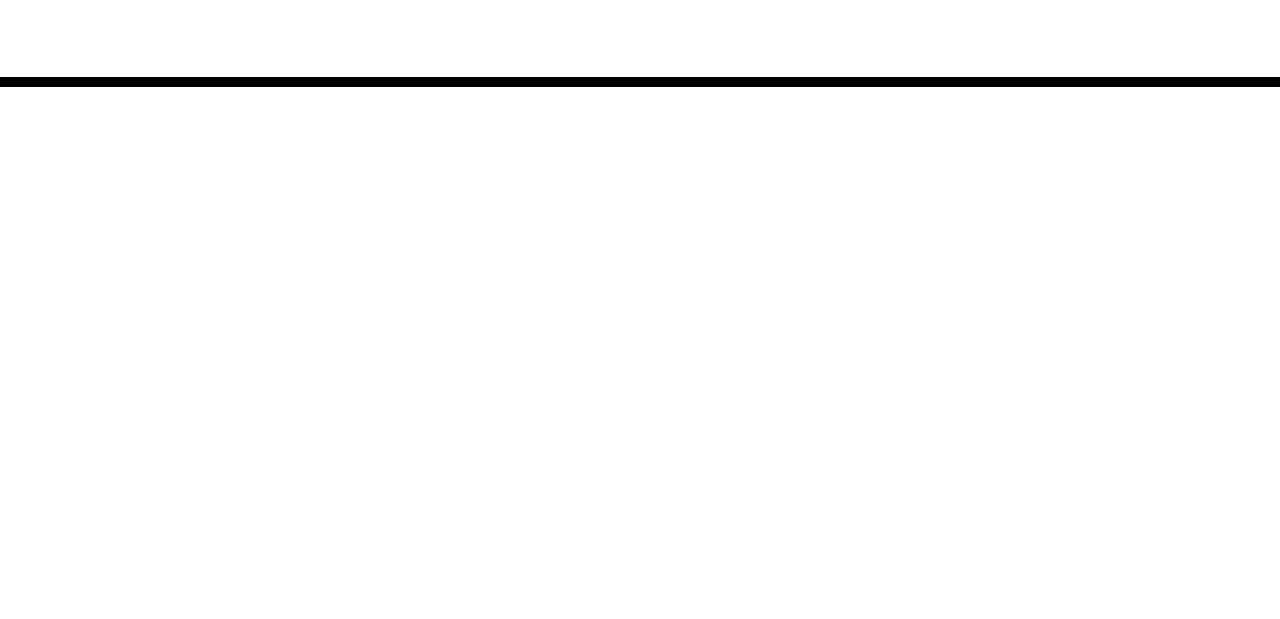
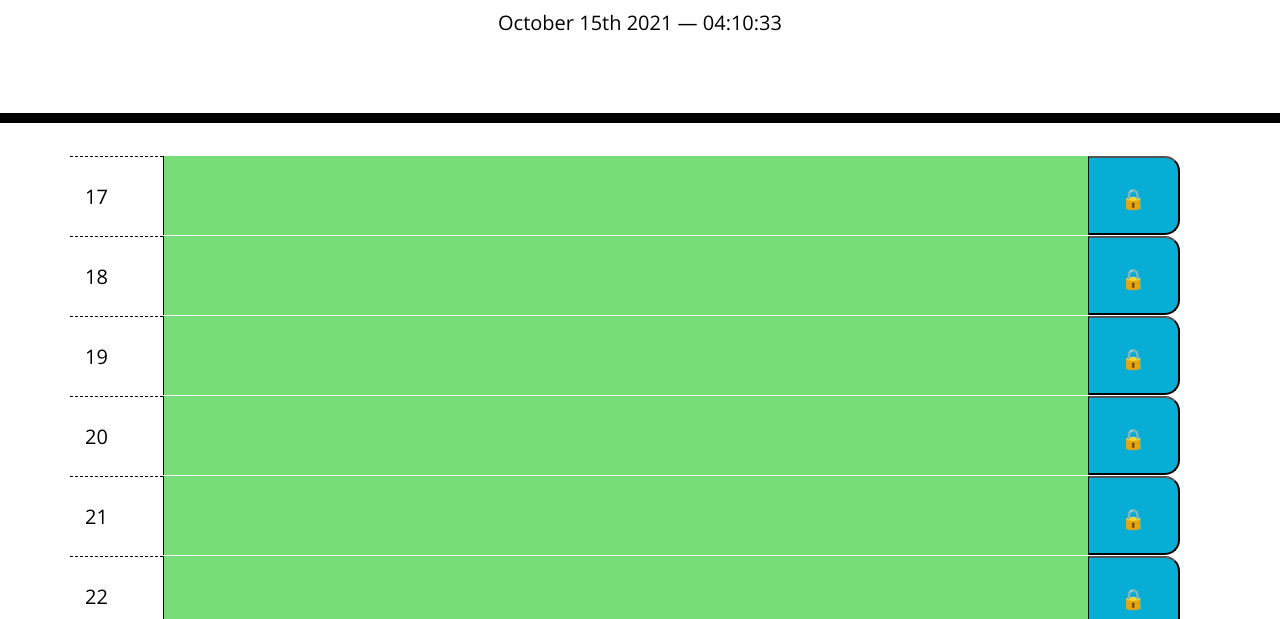
Before and after one commit to Ellisonac/Day-Planner, a plain HTML site: page index.html in a window 1280 px wide. Shown: the part 181-800 px from the top of the page. Drawn offline with nearby package versions, Linux system fonts and the light colour scheme; files that its build step writes are made by us from their sources.

Commit message:
Adding main JavaScript functionality to generate timeblocks, and delegate a save data listener to lock buttons

```diff
--- a/assets/main.js
+++ b/assets/main.js
@@ -1,2 +1,91 @@
+var container = $(".container");
 
-$('#currentDay').text(moment().format('MMMM Do YYYY'));
+const startTime = 17;
+const endTime = 24;
+
+// Start with blank object and load any saved data that overlaps the current schedule hours
+var eventData = {};
+var savedData = loadLocal();
+
+for (let ii = startTime; ii < endTime+1; ii++) {
+  if ((savedData != null)&&(('h'+ii) in savedData)) {
+    eventData['h'+ii] = savedData['h'+ii];
+  } else {
+    eventData['h'+ii] = '';
+  }
+}
+
+// Refresh time at 1s intervals
+var currentTime = moment();
+$('#currentDay').text(moment().format('MMMM Do YYYY — hh:mm:ss'));
+setInterval(() => {
+  $('#currentDay').text(moment().format('MMMM Do YYYY — hh:mm:ss'));
+  currentTime = moment();
+},1000)
+
+
+// Add code to instantiate time blocks
+let colorClass;
+for (let ii = startTime; ii < endTime+1; ii++) {
+
+  // timeblock instantiation
+  let timeBlock = $('<div>');
+  timeBlock.addClass('row timeblock d-flex align-items-center w-100')
+  //imeBlock.addClass('row')
+
+  let hour = $('<p>');
+  hour.addClass('hour col-1 h-100');
+  hour.text(ii);
+
+  let eventBlock = $('<textarea>');
+
+  // check status of hour (past, current, future)
+  if (currentTime.hour() > ii) {
+    colorClass = 'past'
+  } else if (currentTime.hour() < ii) {
+    colorClass = 'future'
+  } else {
+    colorClass = 'present';
+  }
+  eventBlock.addClass(colorClass);
+  eventBlock.addClass('col-10 h-100');
+
+  eventBlock.text(eventData['h'+ii]);
+
+  let lockButton = $('<button>');
+  lockButton.text('🔒');
+  lockButton.addClass('saveBtn col-1 h-100');
+
+  // check for previous data
+
+
+  // append objects to main container
+  timeBlock.append(hour);
+  timeBlock.append(eventBlock);
+  timeBlock.append(lockButton);
+
+  container.append(timeBlock);
+
+}
+
+// Add on save click listener for each lock button
+container.on('click','.saveBtn',function(event){
+  let contents = $(this).siblings('textarea').val();
+  let hour = $(this).siblings('.hour').text();
+
+  eventData['h' + hour] = contents;
+
+  saveLocal()
+});
+
+function saveLocal() {
+  window.localStorage.setItem('savedEvents',JSON.stringify(eventData));
+}
+
+function loadLocal() {
+  if (window.localStorage.getItem('savedEvents') != null) {
+    return JSON.parse(window.localStorage.getItem('savedEvents'));
+  } else {
+    return null;
+  }
+}
--- a/assets/style.css
+++ b/assets/style.css
@@ -1,3 +1,7 @@
+* {
+  margin: 0;
+}
+
 body {
   font-family: 'Open Sans', sans-serif;
   font-size: 16px;
@@ -11,6 +15,13 @@ textarea {
   color: #000000;
   border-left: 1px solid black;
   padding: 10px;
+}
+
+.hour,
+.saveBtn {
+  margin: 0;
+  font-size: 1.25rem;
+  line-height: 80px;
 }
 
 .jumbotron {
--- a/index.html
+++ b/index.html
@@ -18,7 +18,7 @@
       href="https://fonts.googleapis.com/css?family=Open+Sans&display=swap"
       rel="stylesheet"
     />
-    <link rel="stylesheet" href="style.css" />
+    <link rel="stylesheet" href="./assets/style.css" />
     <title>Work Day Scheduler</title>
   </head>
 
@@ -34,6 +34,6 @@
 
     <script src="https://cdnjs.cloudflare.com/ajax/libs/jquery/3.2.1/jquery.min.js"></script>
     <script src="https://cdnjs.cloudflare.com/ajax/libs/moment.js/2.24.0/moment.min.js"></script>
-    <script src="./main.js"></script>
+    <script src="./assets/main.js"></script>
   </body>
 </html>
```
Also changed, not shown: 1 other file.
